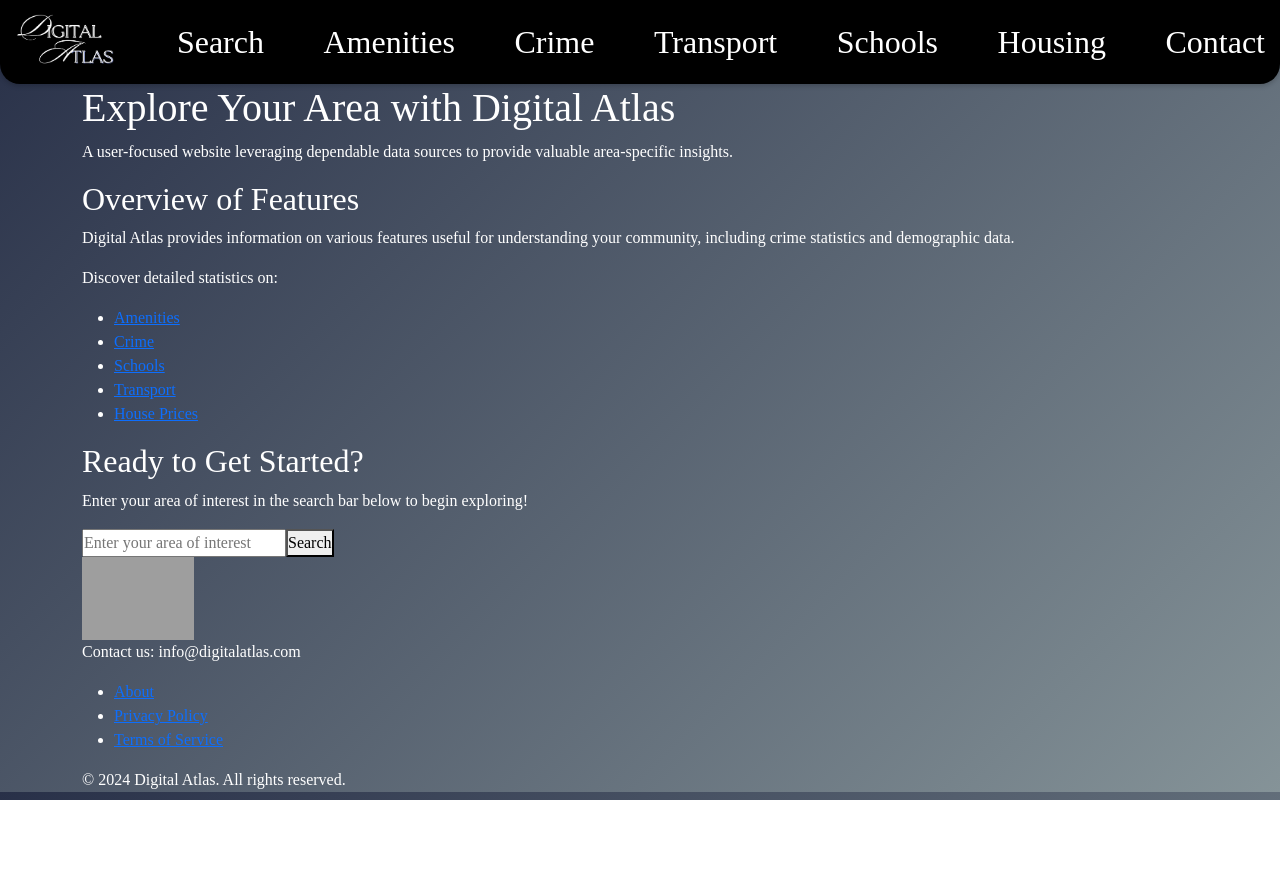
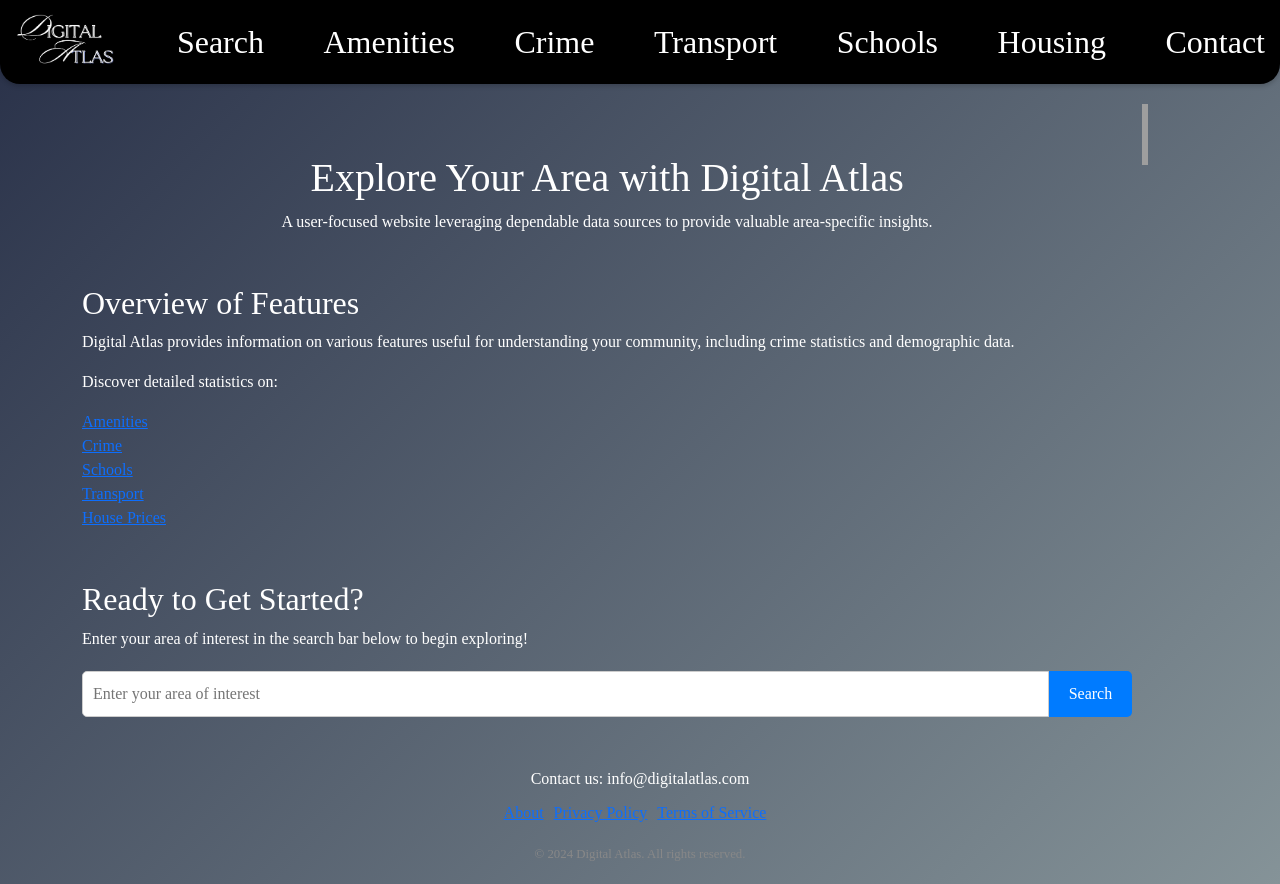
Before and after one commit to jade211/Digital-Atlas, a React (Create React App) app in the folder code/frontend/atlas/: page / in a window 1280 px wide. Before the commit the page ends 800 px from the top, so only its background shows below. Built offline with nearby package versions, Linux system fonts and the light colour scheme; grey boxes are pictures that could not be loaded; the HTML template or start-up script is replaced by a standard one.

Commit message:
added css styling for homepage

```diff
--- a/code/frontend/atlas/src/App.css
+++ b/code/frontend/atlas/src/App.css
@@ -36,3 +36,100 @@
     transform: rotate(360deg);
   }
 }
+
+
+
+/* home.jsx*/
+
+.container {
+  max-width: 800px;
+  margin: 0 auto;
+  padding: 20px;
+}
+
+.content {
+  display: flex;
+}
+
+.left-content {
+  flex: 1;
+}
+
+.right-content {
+  flex-basis: 5%;
+  margin-left: 10px; /* Adjust as needed */
+}
+
+.hero {
+  text-align: center;
+}
+
+.hero-content {
+  margin-top: 50px;
+}
+
+.overview {
+  margin-top: 50px;
+}
+
+.feature {
+  margin-bottom: 30px;
+}
+
+.feature ul {
+  list-style-type: none;
+  padding: 0;
+}
+
+.call-to-action {
+  margin-top: 50px;
+}
+
+.search-bar {
+  display: flex;
+  margin-top: 20px;
+}
+
+.search-bar input {
+  flex: 1;
+  padding: 10px;
+  border: 1px solid #ccc;
+  border-radius: 5px 0 0 5px;
+}
+
+.search-bar button {
+  padding: 10px 20px;
+  border: none;
+  background-color: #007bff;
+  color: #fff;
+  border-radius: 0 5px 5px 0;
+  cursor: pointer;
+}
+
+footer {
+  margin-top: 50px;
+  text-align: center;
+}
+
+.contact-info {
+  margin-bottom: 20px;
+}
+
+.contact-info p {
+  margin-bottom: 10px;
+}
+
+.contact-info ul {
+  list-style-type: none;
+  padding: 0;
+}
+
+.contact-info ul li {
+  display: inline;
+  margin-right: 10px;
+}
+
+.copyright {
+  font-size: 0.8em;
+  color: #888;
+}
```
Also changed, not shown: code/frontend/atlas/src/components/house-navbar.jsx (line endings or trailing spaces).
